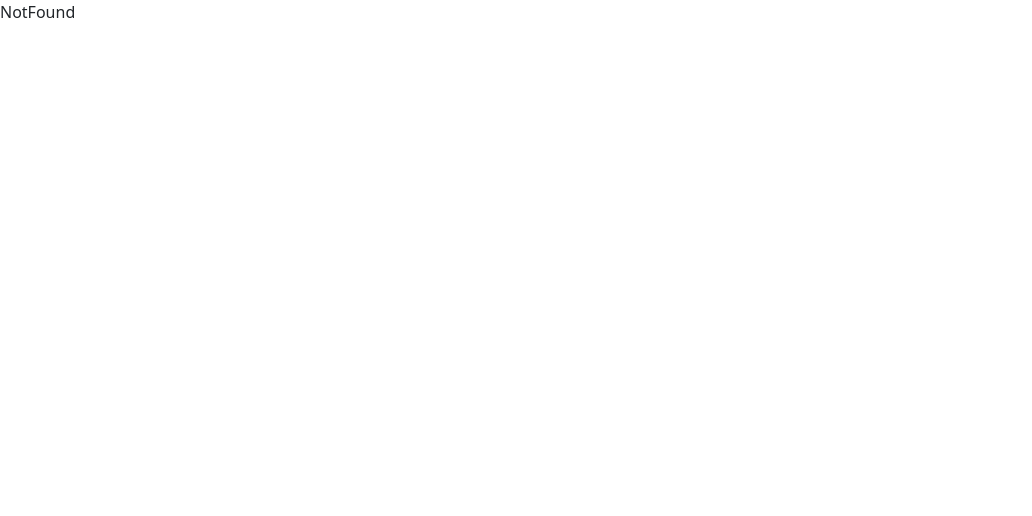
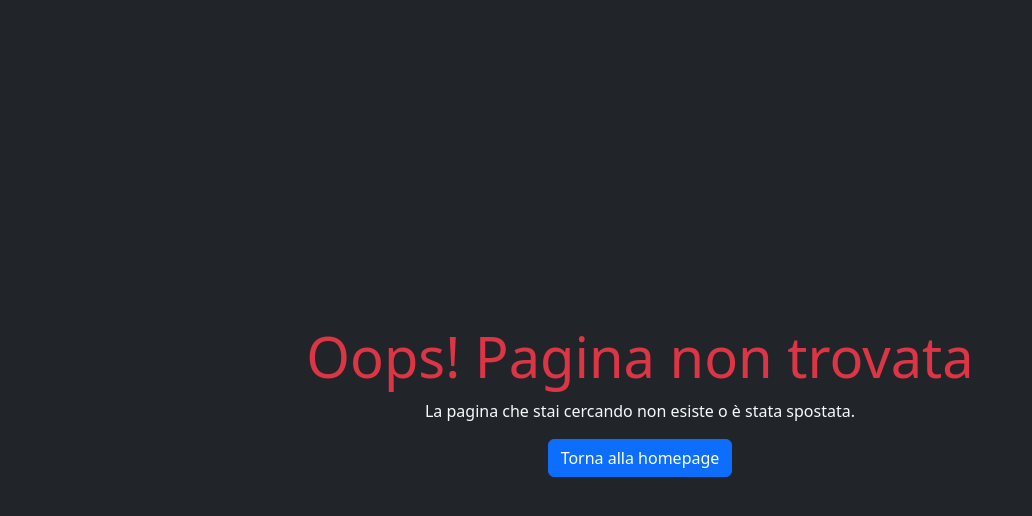
Before and after one commit to fabio-carucci/M5W1D4, a React (Create React App) app: page /notfound in a window 1280 px wide. Shown: the top 516 px of the page, without its empty margins (0-1032 px from the left). Built offline with nearby package versions, Linux system fonts and the light colour scheme.

Commit message:
NotFound aggiunto

```diff
--- a/src/App.js
+++ b/src/App.js
@@ -34,8 +34,6 @@ export default function App() {
 
   const selectedCategory = categories[category] || [];
 
-
-
   return (
     <>
       <BrowserRouter>
@@ -44,7 +42,8 @@ export default function App() {
           <Route exact path="/" element={<AllTheBooks selectedCategory={selectedCategory} category={category} handleCategorySelect={handleCategorySelect}/>} />
           {/* <Route path="/:asin" element={<CommentArea selectedCategory={selectedCategory} />} /> */}
           <Route path="/detail/:asin" element={<BookDetails selectedCategory={selectedCategory} />} />
-          <Route path="/*" element={<NotFound />} />
+          <Route path="/notFound" element={<NotFound />} />
+          <Route path="*" element={<NotFound />} />
         </Routes>
       </BrowserRouter>
     </>
--- a/src/components/BookDetails.jsx
+++ b/src/components/BookDetails.jsx
@@ -1,6 +1,6 @@
 import React, { useState, useEffect, useContext } from "react";
 import { ThemeContext } from "../context/ThemeContextProvider";
-import { useParams } from 'react-router-dom';
+import { useParams, useNavigate } from 'react-router-dom';
 import { Spinner, Card, Container, Button, Row, Col } from "react-bootstrap";
 import MyNav from "./MyNav";
 import MyFooter from "./MyFooter";
@@ -9,15 +9,29 @@ import CommentArea from "./CommentArea/CommentArea";
 
 export default function BookDetails( { selectedCategory } ) {
 
-    const {value} = useContext(ThemeContext);
+    const [book, setBook] = useState({});
+    const navigate = useNavigate();
+    const { value } = useContext(ThemeContext);
+    const { asin } = useParams();
 
-    const { asin } = useParams();
-    const book = selectedCategory.find((book) => book.asin === asin);
+    useEffect(() => {
+        const foundBook = selectedCategory.find((book) => book.asin === asin);
+        if (!foundBook) {
+            navigate('/notfound'); // Se il libro non viene trovato, naviga alla pagina NotFound
+        } else {
+            setBook(foundBook);
+        }
+    }, [selectedCategory, asin, navigate]);
 
-    useEffect(()=>{
+    useEffect(() => {
         document.querySelector("body").className = "";
         document.querySelector("body").classList.add(`bg-${value}`)
-    },[value])
+    }, [value]);
+
+    // Se il libro non è stato trovato, non renderizzare nulla
+    if (!book) {
+        return null;
+    }
 
     return (
         <>
--- a/src/components/NotFound.jsx
+++ b/src/components/NotFound.jsx
@@ -1,7 +1,27 @@
-import React from 'react'
+import React, { useContext, useEffect } from 'react';
+import { Link } from 'react-router-dom';
+import { Container, Row, Col, Button } from 'react-bootstrap';
+import { ThemeContext } from "../context/ThemeContextProvider";
+
 
 export default function NotFound() {
+
+  const { value } = useContext(ThemeContext);
+
+  useEffect(() => {
+    document.querySelector("body").className = "";
+    document.querySelector("body").classList.add(`bg-${value}`)
+}, [value]);
+
   return (
-    <div>NotFound</div>
-  )
+    <Container className={`d-flex justify-content-center align-items-center`} style={{ minHeight: '100vh' }}>
+      <Row>
+        <Col className="text-center">
+          <h1 className="display-4 text-danger">Oops! Pagina non trovata</h1>
+          <p className={`text-center text-${value === "dark" ? "light" : "dark"}`}>La pagina che stai cercando non esiste o è stata spostata.</p>
+          <Button as={Link} to="/" variant="primary">Torna alla homepage</Button>
+        </Col>
+      </Row>
+    </Container>
+  );
 }
```
